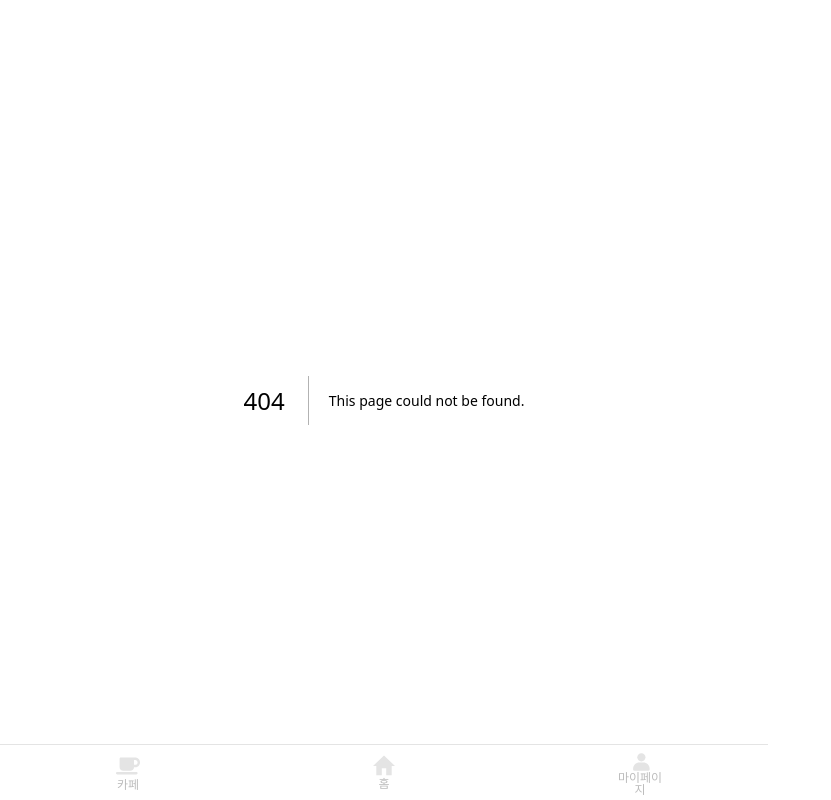
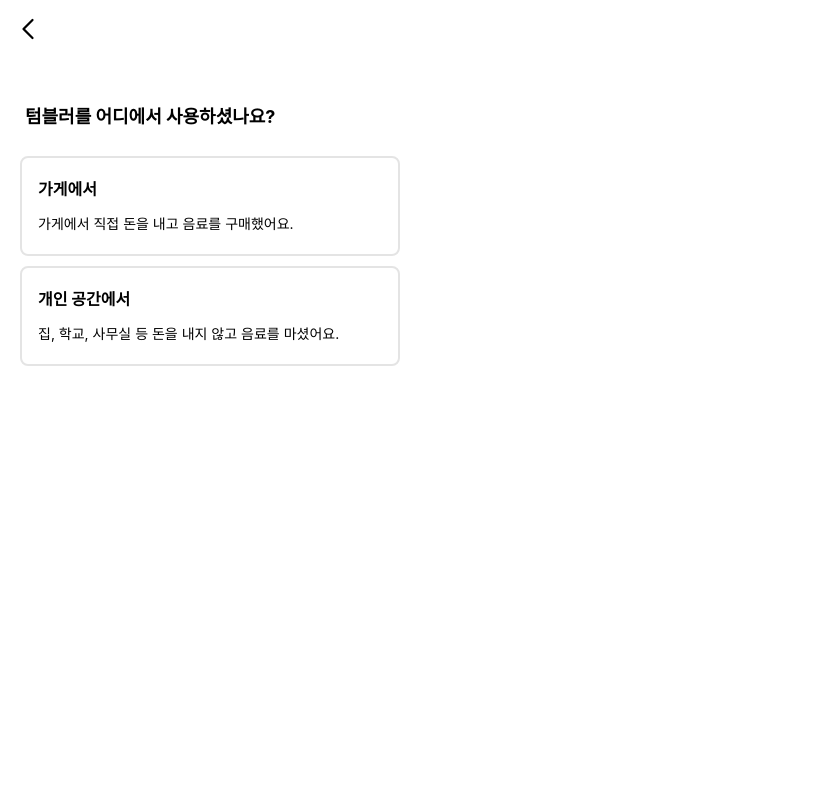
Before and after one commit to MyTumblerDiary/MTD-front, a Next.js app: page /record in a window 1280 px wide. Before the commit this address had no page. Shown: the whole page, without its empty margins (0-831 px from the left). Built offline with nearby package versions, Linux system fonts and the light colour scheme.

Commit message:
style: 컴포넌트 이름을 ChooseContainer에서 ChooseButtons로 변경

```diff
--- a/src/components/Record/ChooseContainer/ChooseContainer.style.ts
+++ b/src/components/Record/ChooseButtons/ChooseButtons.style.ts
@@ -8,9 +8,10 @@ export const PageContainer = styled.div`
 `;
 
 export const Header = styled.div`
+  height: 58px;
   display: flex;
-  justify-content: flex-start;
-  padding: 15px 0 0 15px;
+  align-items: center;
+  padding-left: 10px;
 `;
 
 export const Main = styled.div`
--- a/src/components/Record/ChooseContainer/ChooseContainer.tsx
+++ b/src/components/Record/ChooseButtons/ChooseButtons.tsx
@@ -5,7 +5,7 @@ import Title from '@/components/Common/Heading/Title';
 import Typography from '@/components/Common/Typography/Typography';
 import Svg from '@/components/svg';
 
-import * as Style from './ChooseContainer.style';
+import * as Style from './ChooseButtons.style';
 
 import { CHOOSE_BUTTON_PROPS } from '@/utils/constants/recordChooseButton';
 
--- /dev/null
+++ b/src/pages/record/index.tsx
@@ -0,0 +1,16 @@
+import Layout from '../../components/Layout/Layout';
+import PageHead from '@/components/Common/Head/Head';
+import ChooseButtons from '@/components/Record/ChooseButtons/ChooseButtons';
+
+export default function Record() {
+  return (
+    <div>
+      <PageHead title='기록하기' />
+      <ChooseButtons />
+    </div>
+  );
+}
+
+Record.getLayout = function getLayout(page: React.ReactElement) {
+  return <Layout bottomNavigator={false}>{page}</Layout>;
+};
```
